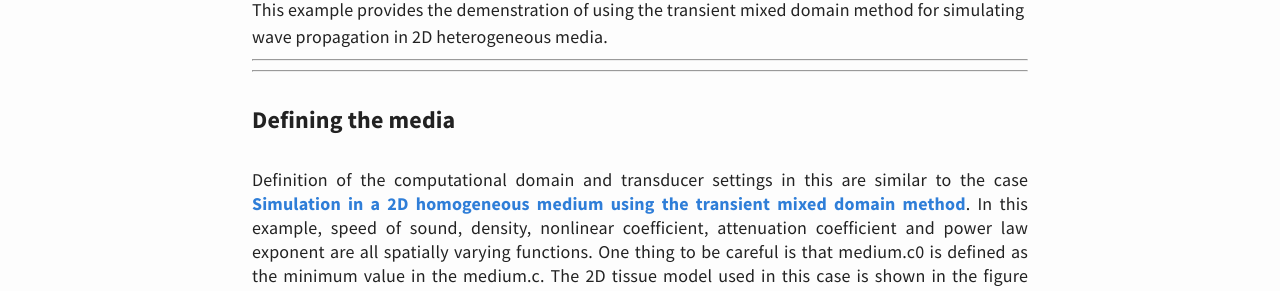
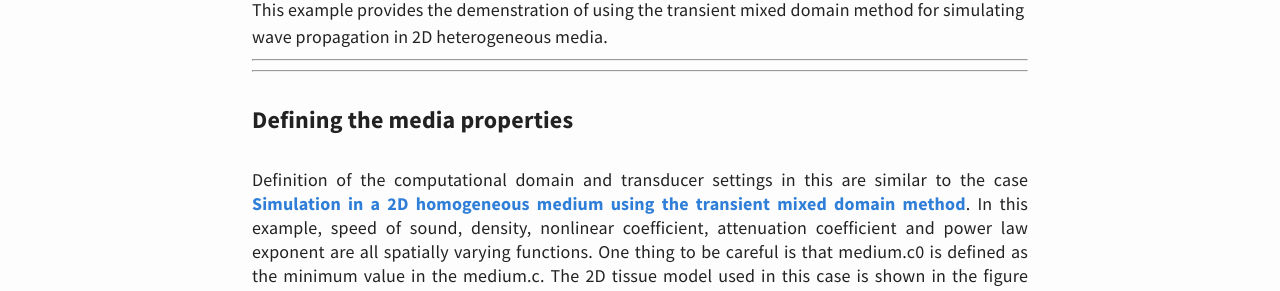
Before and after one commit to m-SOUND/mSOUND, a Jekyll site: the page built from _posts/2019-02-18-TMDM_2D_heterogeneous.html, in a window 1280 px wide. Shown: the part 385-676 px from the top of the page. Built offline with Jekyll 4.4.1, drawn with Linux system fonts in a browser that asks for light colours.

Commit message:
Update 2019-02-18-TMDM_2D_heterogeneous.html

```diff
--- a/_posts/2019-02-18-TMDM_2D_heterogeneous.html
+++ b/_posts/2019-02-18-TMDM_2D_heterogeneous.html
@@ -12,7 +12,7 @@ in 2D heterogeneous media.
 </p>
 
 <!---Defining the media--->
-<h6>Defining the media</h6>
+<h6>Defining the media properties</h6>
 <p>
 <br>
 Definition of the computational domain and transducer settings in this are similar to the case
```
